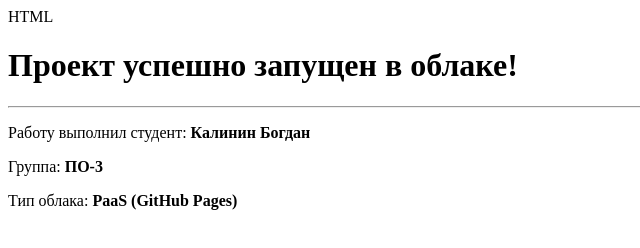
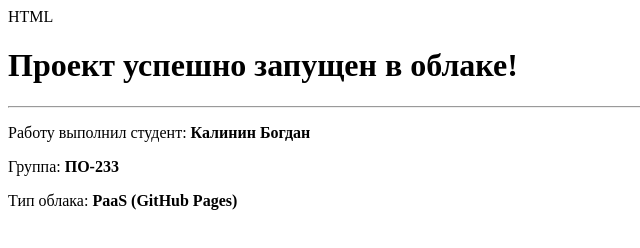
Before and after one commit to ko-23-183/my-cloud-project, a plain HTML site: page index.html in a window 1280 px wide. Shown: the full height of the page, 0-640 px from the left. Drawn offline with Linux system fonts and the light colour scheme.

Commit message:
Update group number in index.html

```diff
--- a/index.html
+++ b/index.html
@@ -9,7 +9,7 @@ HTML
 <h1>Проект успешно запущен в облаке!</h1>
 <hr>
 <p>Работу выполнил студент: <strong>Калинин Богдан</strong></p>
-<p>Группа: <strong>ПО-3</strong></p>
+<p>Группа: <strong>ПО-233</strong></p>
 <p>Тип облака: <strong>PaaS (GitHub Pages)</strong></p>
 </body>
 </html>
```
